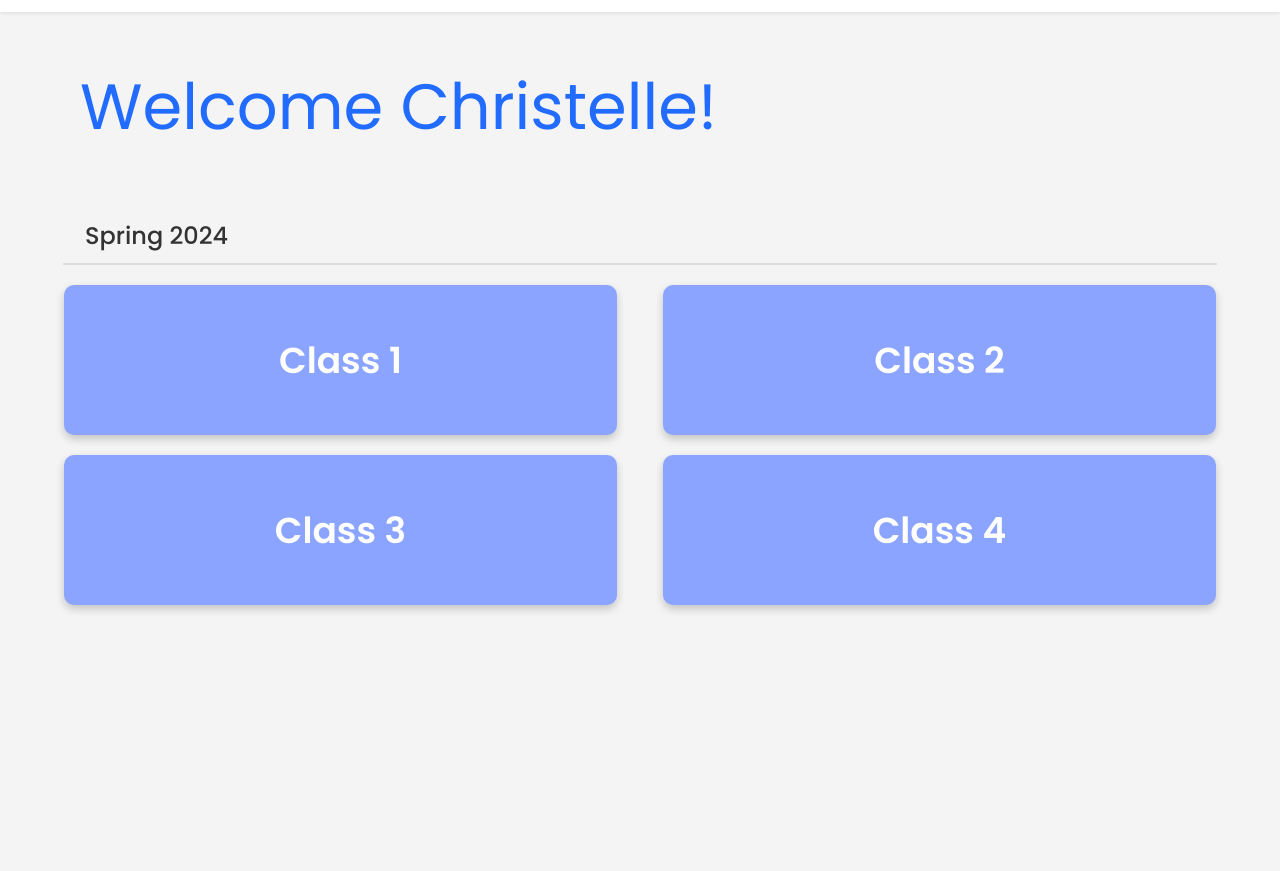
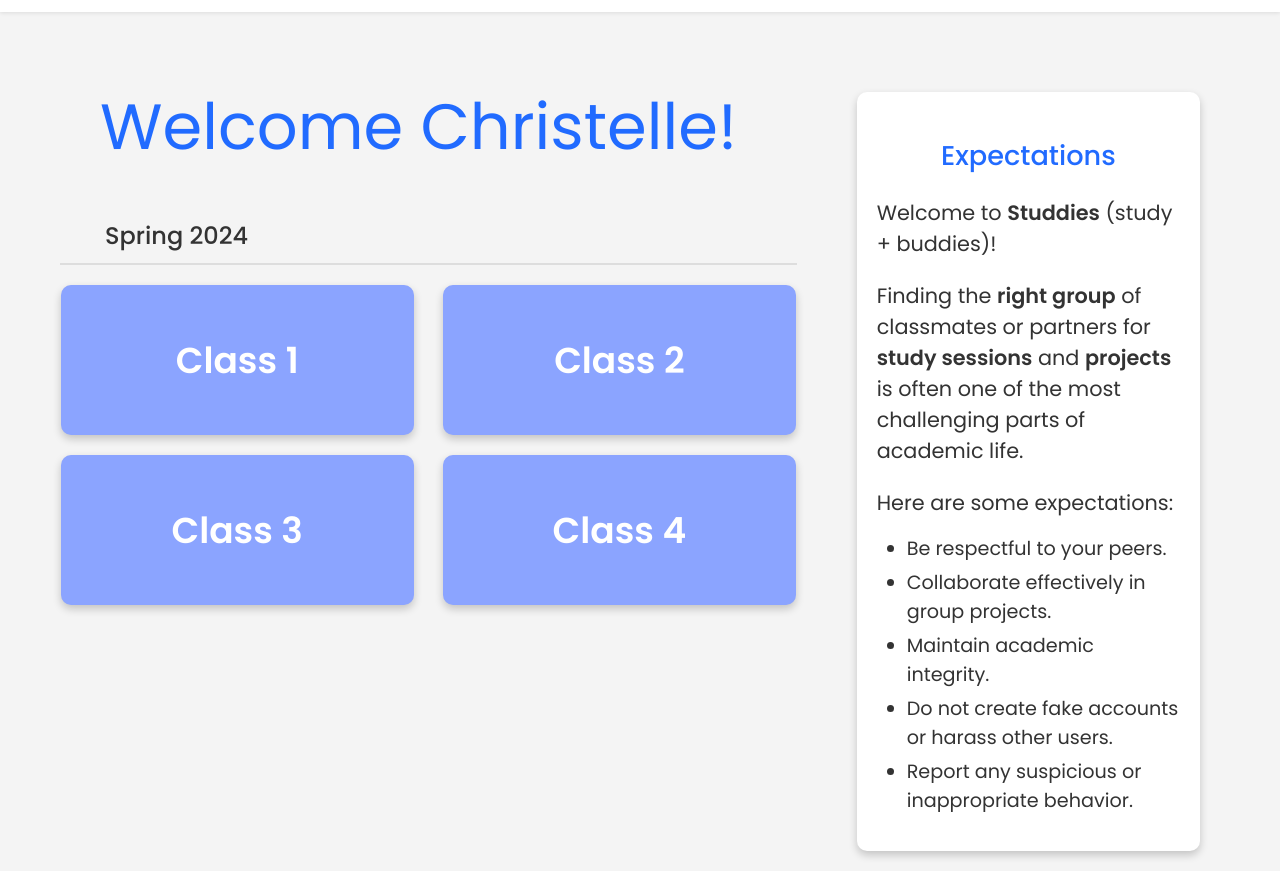
Before and after one commit to christellelopez/CS278-Studdies, a website: page homepage.html in a window 1280 px wide. Shown: the part 68-939 px from the top of the page. Before the commit the page ends 800 px from the top, so only its background shows below. Drawn offline with nearby package versions, Linux system fonts and the light colour scheme.

Commit message:
social norms added

```diff
--- a/homepage.css
+++ b/homepage.css
@@ -284,8 +284,6 @@ nav {
     margin: 0 auto; /* Center the text */
     padding: 0 20px; /* Add some padding for better readability */
 }
-
-
 
 .hamburger {
     display: none;
@@ -706,3 +704,133 @@ nav {
 .status-badge.taken {
     background-color: rgb(217, 55, 55);
 }
+
+.main-content {
+    display: flex;
+    justify-content: space-between;
+    align-items: flex-start;
+    padding: 20px;
+}
+
+.left-content {
+    width: 70%;
+    margin-right: 20px;
+}
+
+.left-content.full-width {
+    width: 100%;
+    margin-right: 0;
+}
+
+.right-content {
+    width: 26%;
+    background-color: #fff;
+    padding: 20px;
+    border-radius: 10px;
+    box-shadow: 0 4px 8px rgba(0, 0, 0, 0.2);
+    margin-right: 60px;
+    margin-top: 60px;
+}
+
+.expectations-box h2 {
+    text-align: center; /* Center the heading */
+    font-size: 1.7rem;
+    font-weight: 500;
+    color: #216bff;
+    margin-bottom: 10px;
+}
+
+.expectations-box p {
+    font-size: 1.3rem;
+    color: #333;
+    margin-bottom: 10px;
+}
+
+.expectations-box ul {
+    list-style-type: disc;
+    padding-left: 30px;
+}
+
+.expectations-box li {
+    font-size: 1.2rem;
+    color: #333;
+    margin-bottom: 5px;
+}
+
+.class-content-fullwidth {
+    width: 100%;
+}
+
+.welcome {
+    text-align: left;
+}
+
+.welcome h1 {
+    -webkit-background-clip: text;
+    background-clip: text;
+    color: #216bff;
+    font-size: 4rem;
+    font-weight: 400;
+    line-height: 1.3;
+    margin-bottom: 50px;
+    animation: fadeIn 1s ease forwards;
+}
+
+.content-full-width {
+    text-align: left;
+}
+
+.content-full-width .subheading {
+    font-size: 1.5rem;
+    font-weight: 500;
+    color: #333;
+    margin-top: 20px;
+    margin-bottom: 10px;
+}
+
+.content-full-width .section-divider {
+    width: 90%;
+    border: 1px solid #ddd;
+    margin-bottom: 20px;
+}
+
+.class-boxes {
+    display: flex;
+    flex-wrap: wrap;
+    justify-content: space-between;
+    margin: 0 auto;
+    max-width: 90%;
+}
+
+.class-box {
+    width: 48%;
+    height: 150px;
+    background-color: #8ba4ff;
+    color: white;
+    display: flex;
+    justify-content: center;
+    align-items: center;
+    text-align: center;
+    font-size: 1.5rem;
+    border-radius: 10px;
+    box-shadow: 0 4px 8px rgba(0, 0, 0, 0.2);
+    cursor: pointer;
+    transition: transform 0.3s, background-color 0.3s;
+    margin-bottom: 20px;
+}
+
+.class-box:hover {
+    background-color: #216bff;
+    transform: scale(1.05);
+}
+
+.class-content {
+    display: none;
+    width: 100%;
+    text-align: center;
+    padding: 20px 0;
+}
+
+.class-section {
+    display: none;
+}
--- a/homepage.html
+++ b/homepage.html
@@ -49,10 +49,9 @@
         </div>
     </nav>
     <section class="main-content">
-        <div class="content-container">
+        <div class="left-content">
             <div class="welcome">
                 <h1>Welcome Christelle!</h1>
-            </div>
             </div>
             <div class="content-full-width">
                 <h2 class="subheading">Spring 2024</h2>
@@ -387,6 +386,22 @@
                     </div>
                 </div>
             </div>
+        </div>
+        <div class="right-content" id="expectations-box">
+            <div class="expectations-box">
+                <h2>Expectations</h2>
+                <p>Welcome to <strong>Studdies</strong> (study + buddies)!</p>
+                <p>Finding the <strong>right group</strong> of classmates or partners for <strong>study sessions</strong> and <strong>projects</strong> is often one of the most challenging parts of academic life.</p>
+                <p>Here are some expectations:</p>
+                <ul>
+                    <li>Be respectful to your peers.</li>
+                    <li>Collaborate effectively in group projects.</li>
+                    <li>Maintain academic integrity.</li>
+                    <li>Do not create fake accounts or harass other users.</li>
+                    <li>Report any suspicious or inappropriate behavior.</li>
+                </ul>
+            </div>
+        </div>
     </section>
     <div class="overlay" id="overlay"></div>
     <script src="homepage.js"></script>
--- a/homepage.js
+++ b/homepage.js
@@ -50,6 +50,15 @@ function showClass(selectedClass) {
     // Hide the welcome message, Spring 2024 heading, and class boxes
     document.querySelector('.welcome').style.display = 'none';
     document.querySelector('.content-full-width').style.display = 'none';
+
+    // Hide the expectations box
+    var expectationsBox = document.querySelector('.right-content');
+    if (expectationsBox) {
+        expectationsBox.style.display = 'none';
+    }
+
+    // Expand the left-content to full width
+    document.querySelector('.left-content').classList.add('full-width');
 
     // Hide all class contents
     var classSections = document.querySelectorAll('.class-section');
```
Lines whose indentation alone changed are shown as unchanged.
